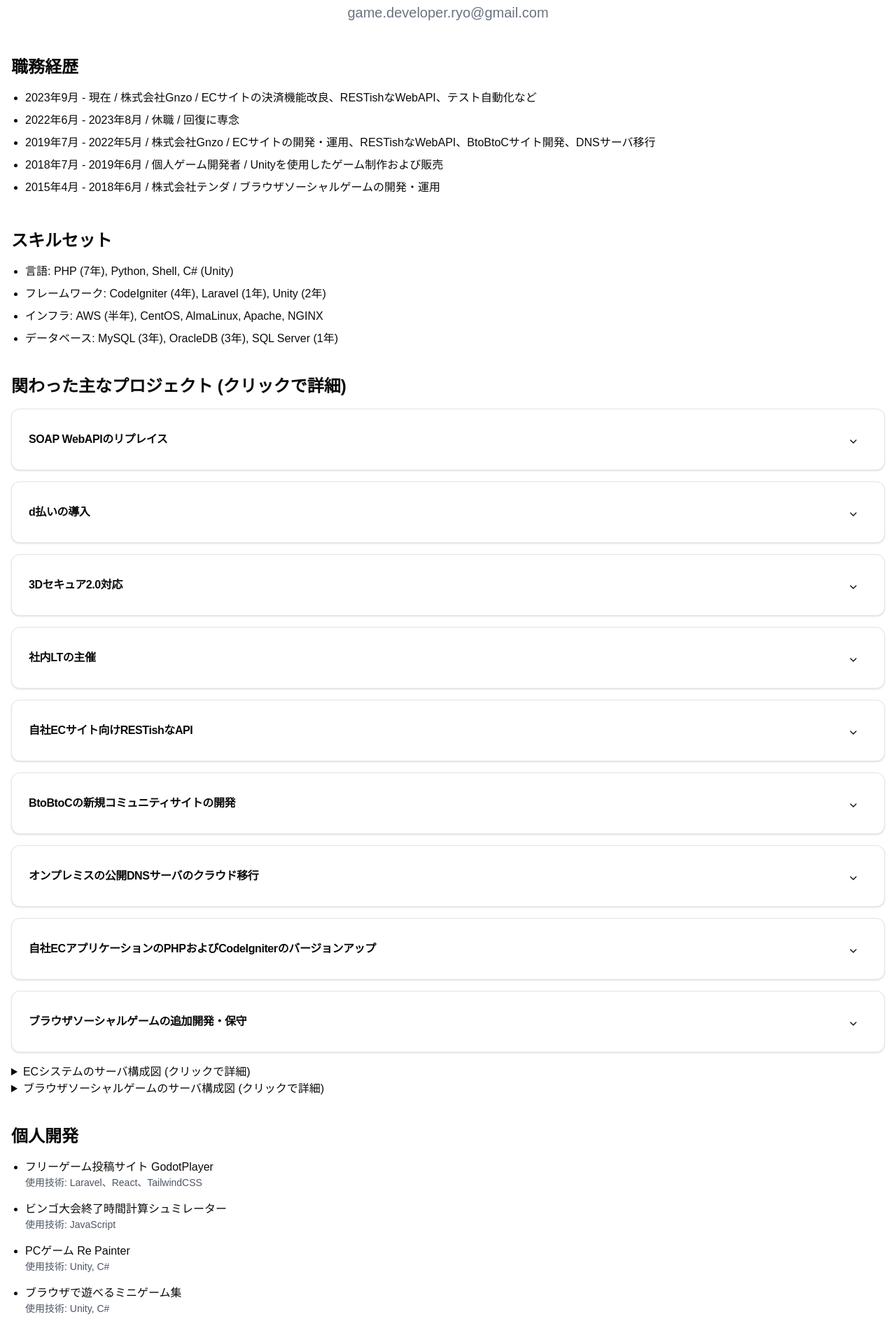
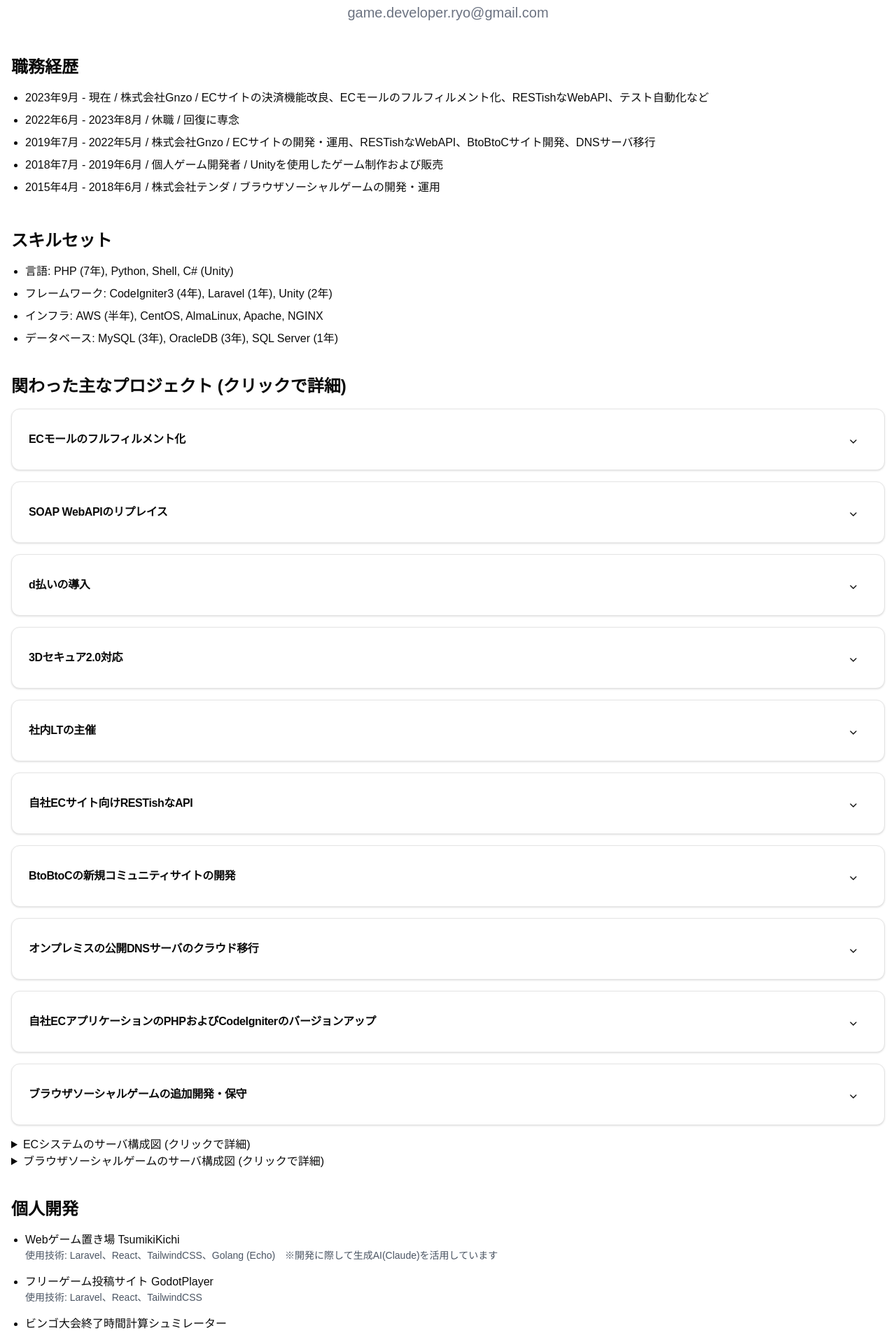
Before and after one commit to coffee-r/coffee-r.github.io, a Next.js app: page /resume in a window 1280 px wide. Shown: the part 440-2345 px from the top of the page at 70% size. Built offline with nearby package versions, Linux system fonts and the light colour scheme.

Commit message:
色々更新

```diff
--- a/src/app/page.tsx
+++ b/src/app/page.tsx
@@ -125,6 +125,21 @@ export default function ProfilePage() {
             <div className="grid gap-6 lg:grid-cols-2">
               <Card>
                 <CardHeader>
+                  <CardTitle>Webゲーム置き場 TsumikiKichi</CardTitle>
+                </CardHeader>
+                <CardContent>
+                  <p className="text-gray-500 dark:text-gray-400">
+                    気軽にWebゲームを置いておける場所
+                  </p>
+                  <Button className="mt-4" variant="outline">
+                    <a href="https://tsumiki-kichi.com" target="_blank" rel="noopener noreferrer">
+                      サイトへ
+                    </a>
+                  </Button>
+                </CardContent>
+              </Card>
+              <Card>
+                <CardHeader>
                   <CardTitle>フリーゲーム投稿サイト GodotPlayer</CardTitle>
                 </CardHeader>
                 <CardContent>
--- a/src/app/resume/page.tsx
+++ b/src/app/resume/page.tsx
@@ -21,10 +21,27 @@ export default function ResumePage() {
 
   const projects = [
     {
+      title : "ECモールのフルフィルメント化",
+      team : "チーム規模: 6名 (内、部長1名、要件定義・サービス設計1名、フロントエンド1名、バックエンド2名) ※企画部門や倉庫部門含めると数十名",
+      role : "役割: バックエンド 機能開発担当",
+      time : "期間: 2025年7月 - 現在",
+      description : "概要: Yahoo/楽天型の自社ECモールを、AmazonライクなECモールにする",
+      roleTasks : [
+        "企画・倉庫・カスタマー・販売管理・経理などが関わる業務フロー図を書いてみた",
+        "業務フロー図に基づいてシステムと利用者の全体像を把握できるユースケース図の作成",
+        "ユースケース図に基づいて開発が必要な機能一覧の作成",
+        "商品登録・変更の仕様叩き作成",
+        "ERPの受注データをWebAPIを介してWebサイトから取得する仕様の叩き作成",
+        "倉庫保管手数料を算出するための倉庫保管実績の記録仕様の叩き作成",
+        "ECモールWebアプリケーションのバックエンド実装",
+        "ECモールの管理Webアプリケーションのバックエンド実装",
+      ]
+    },
+    {
       title : "SOAP WebAPIのリプレイス",
-      team : "チーム規模: 現在2名 (内、部長1名)",
+      team : "チーム規模: 2名 (内、部長1名、別機能担当エンジニア2名)",
       role : "役割: メインエンジニア",
-      time : "期間: 2024年9月 - 現在",
+      time : "期間: 2024年9月 - 2025年6月 (内7ヶ月間稼働)",
       description : "概要: 10年以上前に協力会社により作成された、ERPと各種アプリケーションを連携させているSOAPプロトコルのWebAPIを内製化し、RESTishなWebAPIにリプレイスするプロジェクト。エラーレートの削減による機会損失の低減、機能要件に自社で対応できるようにすることを目的としています。",
       roleTasks : [
         "タスクの洗い出しおよび進捗管理",
@@ -35,6 +52,7 @@ export default function ResumePage() {
         "プログラムの解析を元にLaravelで再実装",
         "OpenAPI仕様書と実装が乖離していないかのPHPUnit実装",
         "GitLab CI/CDパイプラインの構築",
+        "各種クライアントで、旧APIから作ったAPIへ呼び出しを切り替える作業"
       ]
     },
     {
@@ -64,7 +82,7 @@ export default function ResumePage() {
     {
       title : "社内LTの主催",
       team : "チーム規模: 10名程度 (内、部長1名、ITエンジニア8名)",
-      role : "役割: メインエンジニア",
+      role : "役割: 企画・主担当",
       time : "期間: 2023年10月 - 2024年9月",
       description : "概要: チームの技術力を上げて高品質なサービスを提供するため、社内LTを主催。",
       roleTasks : [
@@ -108,7 +126,7 @@ export default function ResumePage() {
     {
       title : "自社ECアプリケーションのPHPおよびCodeIgniterのバージョンアップ",
       team : "チーム規模: 2名 (内 部長1名)",
-      role : "役割: 実装・テスト者",
+      role : "役割: 実装・テスト",
       time : "時期: 2020年",
       description : "概要: 自社で使用しているOracleDBのバージョンアップに合わせて、自社ECサイトのPHPバージョンアップ（5系→7系）、CodeIgniterバージョンアップ（2系→3系）を実施。",
       roleTasks : [
@@ -184,7 +202,7 @@ export default function ResumePage() {
           <section className="mb-12">
             <h2 className="text-2xl font-bold mb-4">職務経歴</h2>
             <ul className="list-disc pl-5 space-y-2">
-              <li>2023年9月 - 現在 / 株式会社Gnzo / ECサイトの決済機能改良、RESTishなWebAPI、テスト自動化など</li>
+              <li>2023年9月 - 現在 / 株式会社Gnzo / ECサイトの決済機能改良、ECモールのフルフィルメント化、RESTishなWebAPI、テスト自動化など</li>
               <li>2022年6月 - 2023年8月 / 休職 / 回復に専念</li>
               <li>2019年7月 - 2022年5月 / 株式会社Gnzo / ECサイトの開発・運用、RESTishなWebAPI、BtoBtoCサイト開発、DNSサーバ移行</li>
               <li>2018年7月 - 2019年6月 /  個人ゲーム開発者 / Unityを使用したゲーム制作および販売</li>
@@ -196,7 +214,7 @@ export default function ResumePage() {
             <h2 className="text-2xl font-bold mb-4">スキルセット</h2>
             <ul className="list-disc pl-5 space-y-2">
               <li>言語: PHP (7年), Python, Shell, C# (Unity)</li>
-              <li>フレームワーク: CodeIgniter (4年), Laravel (1年), Unity (2年)</li>
+              <li>フレームワーク: CodeIgniter3 (4年), Laravel (1年), Unity (2年)</li>
               <li>インフラ: AWS (半年), CentOS, AlmaLinux, Apache, NGINX</li>
               <li>データベース: MySQL (3年), OracleDB (3年), SQL Server (1年)</li>
             </ul>
@@ -252,6 +270,14 @@ export default function ResumePage() {
           <section className="mb-10">
             <h2 className="text-2xl font-bold mb-4">個人開発</h2>
             <ul className="list-disc pl-5 space-y-4">
+              <li>
+                <a className="hover:text-gray-500" target="_blank" rel="noopener noreferrer" href="https://tsumiki-kichi.com">
+                  Webゲーム置き場 TsumikiKichi
+                </a>
+                <p className="text-sm text-gray-600">
+                  使用技術: Laravel、React、TailwindCSS、Golang (Echo)　※開発に際して生成AI(Claude)を活用しています
+                </p>
+              </li>
               <li>
                 <a className="hover:text-gray-500" target="_blank" rel="noopener noreferrer" href="https://godotplayer.com">
                   フリーゲーム投稿サイト GodotPlayer
@@ -309,7 +335,7 @@ export default function ResumePage() {
               <li>無理せず長く働き続けたい</li>
               <li>チームメンバーに対して知見共有やサポートをしながら安定的に開発できる環境を望む</li>
               <li>週1出社程度のリモートワークを実現 (家族との時間を大切にしたい)</li>
-              <li>IPA 高度情報技術者試験に4つ合格を目標</li>
+              <li>IPA システムアーキテクト・情報処理安全確保支援士 試験合格</li>
               <li>PHP以外のことも少しはできるようになっておきたい</li>
               <li>パブリッククラウドで簡単なWebサービスの環境構築をできるように</li>
               <li>歴史あるシステムをよしなに改良できるように</li>
```
